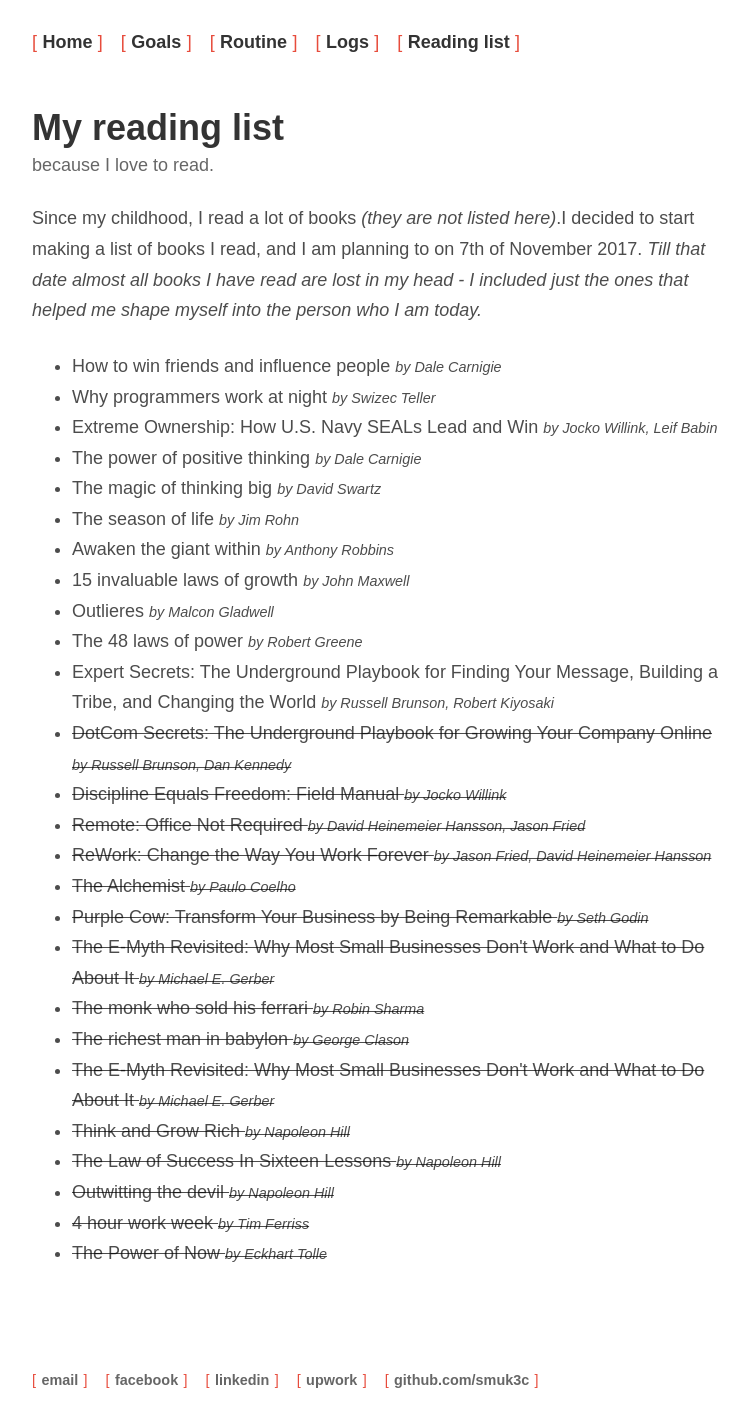
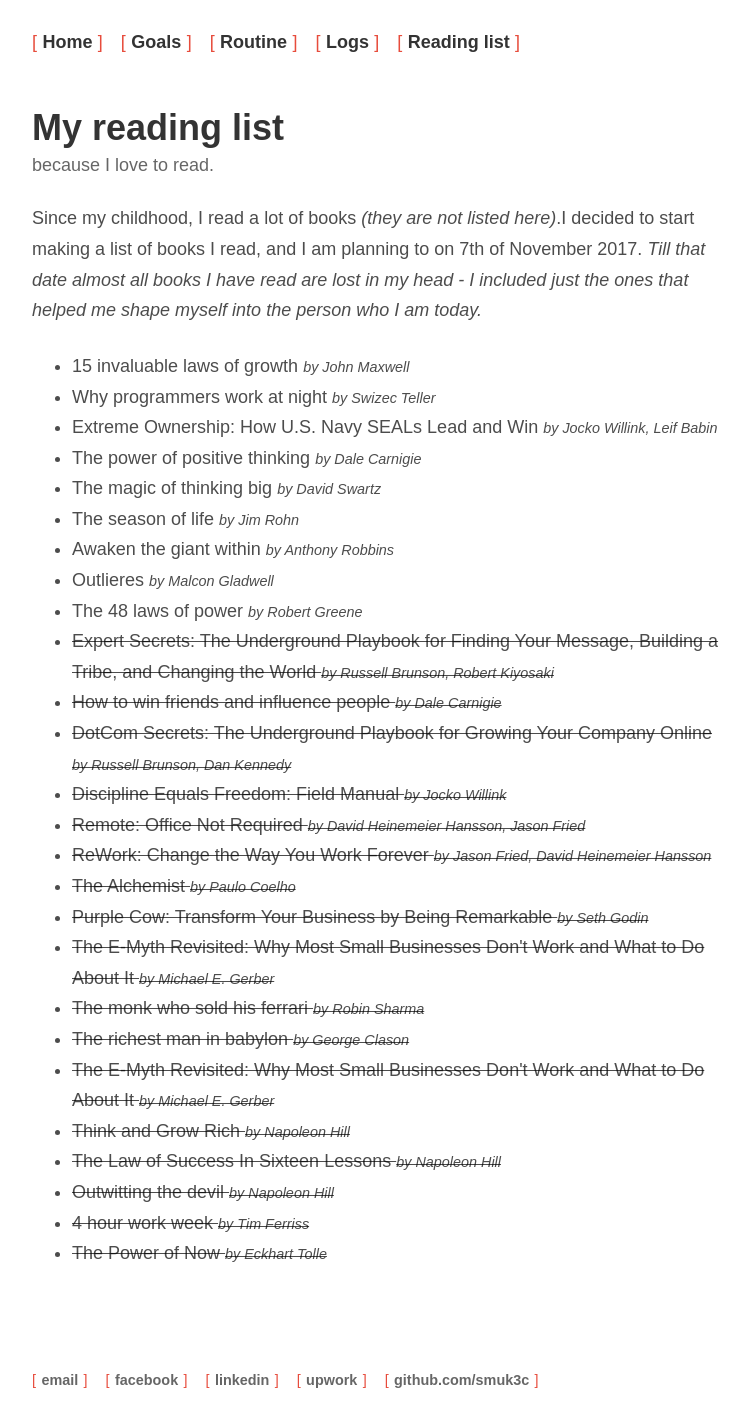
Before and after one commit to smuk3c/smuk3c.github.io, a Jekyll site: the page built from reading-list/index.html, in a window 1280 px wide. Shown: the whole page, without its empty margins (258-1007 px from the left). Built offline with Jekyll 4.4.1, drawn with Linux system fonts in a browser that asks for light colours; nearby versions of some CDN libraries.

Commit message:
Reading updates

```diff
--- a/reading-list/index.html
+++ b/reading-list/index.html
@@ -39,10 +39,6 @@ title: Smuk3c's reading list
 				<small><em>by Anthony Robbins</em></small>
 			</li>
 			<li>
-				15 invaluable laws of growth
-				<small><em>by John Maxwell</em></small>
-			</li>
-			<li>
 				Outlieres
 				<small><em>by Malcon Gladwell</em></small>
 			</li>
@@ -50,9 +46,13 @@ title: Smuk3c's reading list
 				The 48 laws of power
 				<small><em>by Robert Greene</em></small>
 			</li>
-			<li>
+			<li class="strike">
 				Expert Secrets: The Underground Playbook for Finding Your Message, Building a Tribe, and Changing the World
 				<small><em>by Russell Brunson, Robert Kiyosaki</em></small>
+			</li>
+			<li class="strike">
+				How to win friends and influence people
+				<small><em>by Dale Carnigie</em></small>
 			</li>
 			<li class="strike">
 				DotCom Secrets: The Underground Playbook for Growing Your Company Online
```
Also changed, not shown: other parts of reading-list/index.html (+2 -2 lines).
